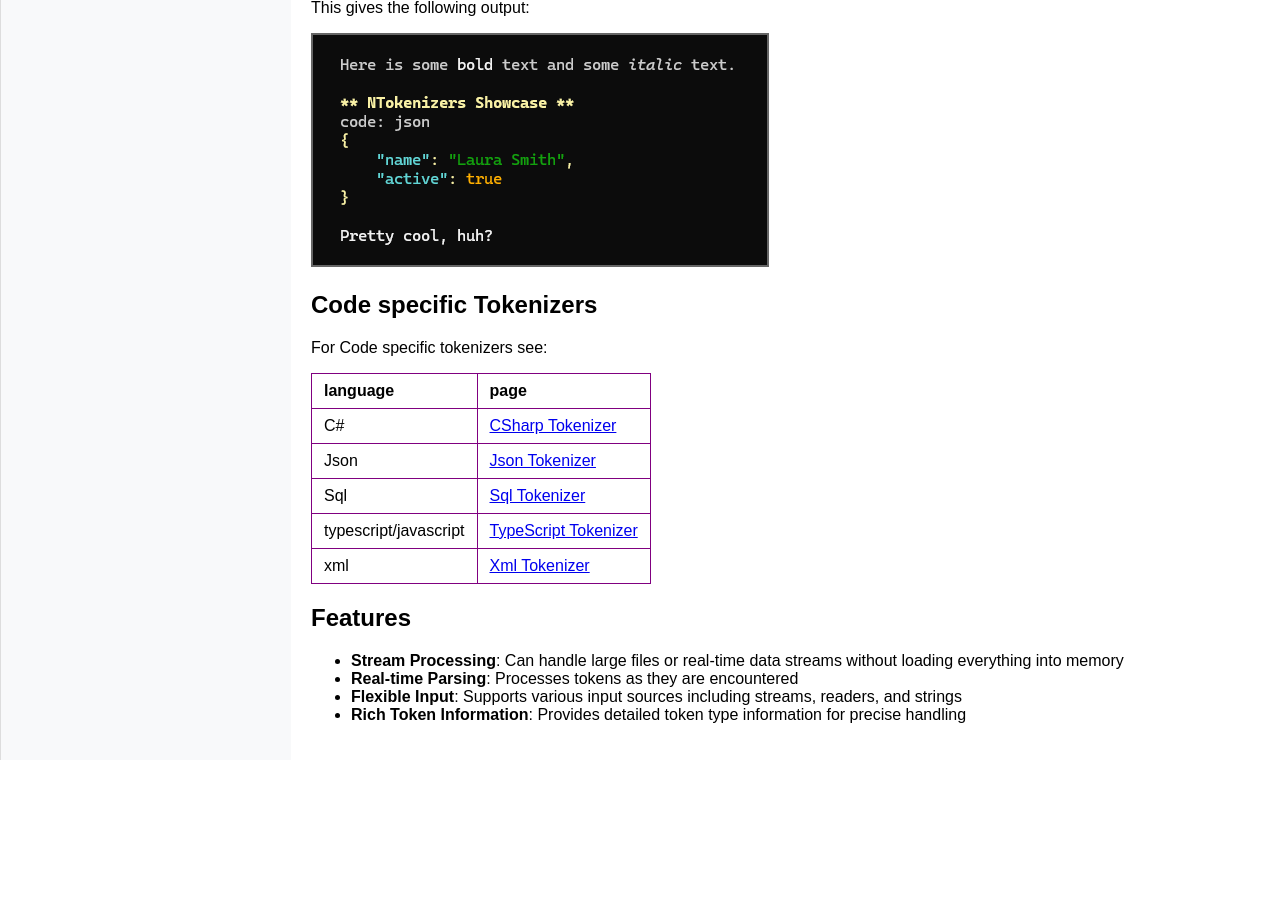
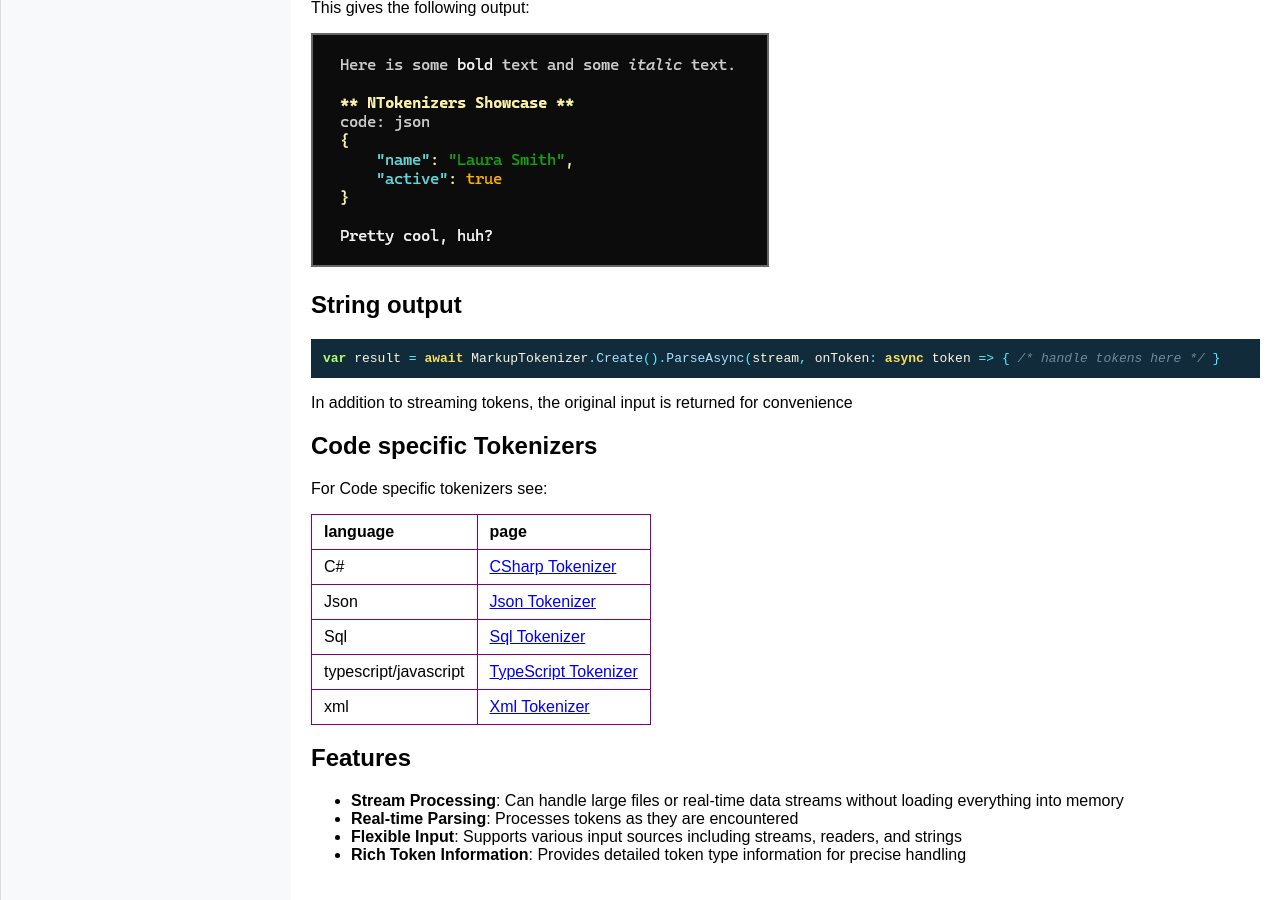
Before and after one commit to crwsolutions/ntokenizers, a Jekyll site: the page built from docs/index.md, in a window 1280 px wide and 900 px high, scrolled down 1629 px. Built offline with Jekyll 4.4.1, drawn with Linux system fonts in a browser that asks for light colours; before the commit the page ends 2389 px from its top, so only the background shows below that.

Commit message:
index.md add String output

````diff
--- a/docs/index.md
+++ b/docs/index.md
@@ -91,6 +91,14 @@ This gives the following output:
 
 ![markupexample](assets\markup_example.png)
 
+## String output
+
+```csharp
+var result = await MarkupTokenizer.Create().ParseAsync(stream, onToken: async token => { /* handle tokens here */ }
+```
+
+In addition to streaming tokens, the original input is returned for convenience
+
 ## Code specific Tokenizers
 
 For Code specific tokenizers see:
````
